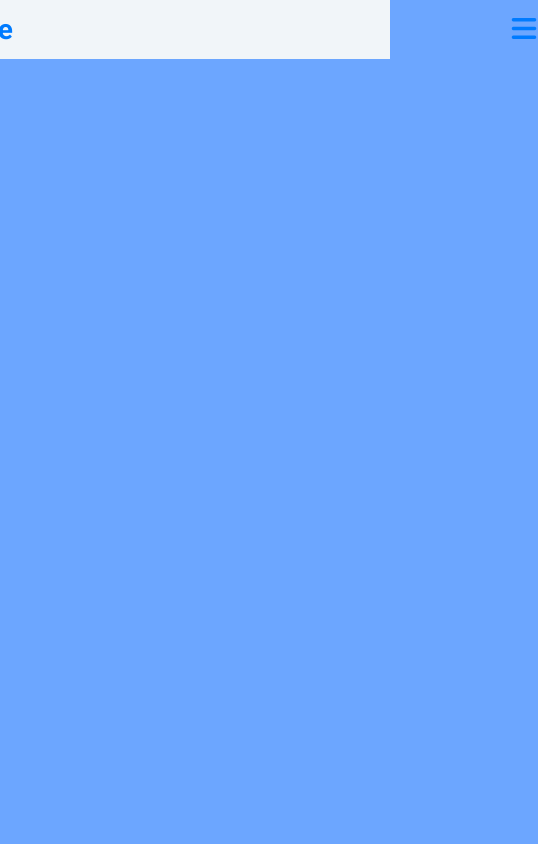
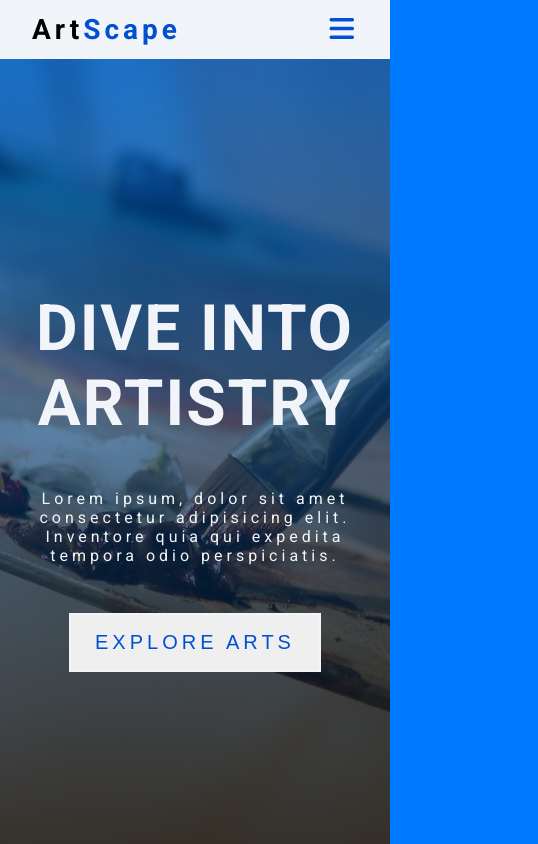
Before and after one commit to Agnijus/Art-Scape, a plain HTML site: page index.html in a window 390 px wide. Shown: the top 844 px of the page, 538 px wide, since content can reach past the window. Drawn offline with Linux system fonts and the light colour scheme.

Commit message:
style: added container-center to nav & hero

```diff
--- a/index.html
+++ b/index.html
@@ -16,10 +16,24 @@
       crossorigin="anonymous"
     ></script>
     <link rel="stylesheet" href="style.css" />
+    <script>
+      function menuOpen() {
+        drop_down_menu = document.getElementById("drop-down-menu");
+
+        if (drop_down_menu.style.display === "block") {
+          drop_down_menu.style.display = "none";
+        } else {
+          drop_down_menu.style.display = "block";
+          drop_down_menu.style.transform = "translateY(0%)";
+        }
+      }
+    </script>
   </head>
   <body>
     <!-- nav -->
     <nav class="nav-container">
+      <div class="nav-container-center">
+
           <div class="nav-title">
             <span class="nav-title-one">Art</span
             ><span class="nav-title-two">Scape</span>
@@ -36,10 +50,11 @@
           <a href="" class="external-instagram"
             ><i class="fa-brands fa-instagram"></i
           ></a>
-      <a href="" class="nav-drop-down-menu-btn"
-        ><i class="fa-solid fa-bars"></i
-      ></a>
-      <div class="nav-drop-down-menu-container">
+          <button onclick="menuOpen()" class="nav-drop-down-menu-btn">
+            <i class="fa-solid fa-bars"></i>
+          </button>
+          </div>
+      <div id="drop-down-menu" class="nav-drop-down-menu-container">
           <ul>
             <li>
               <a href="" class="nav-internal-home">home</a>
@@ -56,12 +71,18 @@
             <li><a href="" class="nav-internal-gallery">gallery</a></li>
           </ul>
           </div>
+      </div>
     </nav>
     <!-- hero -->
     <section class="hero-container">
-      <h1 class="hero-title"></h1>
-      <p class="hero-p"></p>
-      <button class="hero-btn"></button>
+      <div class="hero-container-center">
+        <h1 class="hero-title">dive into artistry</h1>
+        <p class="hero-p">
+          Lorem ipsum, dolor sit amet consectetur adipisicing elit. Inventore
+          quia qui expedita tempora odio perspiciatis.
+        </p>
+        <button class="hero-btn">explore arts</button>
+      </div>
     </section>
     <!-- about us -->
     <section class="about-us-container">
--- a/style.css
+++ b/style.css
@@ -15,9 +15,9 @@ body {
 }
 
 :root {
-  --primary: #007bff;
+  --primary: #0050d2;
   --primary-dark: #0050d2;
-  --primary-light: #6ca6ff;
+  --primary-light: #007bff;
   --primary-light-transition: rgba(108, 166, 255, 0.6);
   --grey-light: #f1f5f9;
   --grey: #64748b;
@@ -73,6 +73,13 @@ Nav
   justify-content: center;
   align-items: center;
 }
+.nav-container-center {
+  display: flex;
+  align-items: center;
+  width: 100vw;
+  max-width: 1250px;
+  margin: 0 auto;
+}
 .nav-title {
   font-weight: 600;
   font-size: 1.75rem;
@@ -113,9 +120,11 @@ a[class*="external"]:hover {
   color: var(--primary-light);
 }
 .nav-drop-down-menu-btn {
+  background-color: var(--grey-light);
   font-size: 1.75rem;
-  visibility: hidden;
-  margin-right: 1rem;
+  margin-right: 2rem;
+  border: none;
+  display: none;
 }
 .nav-drop-down-menu-btn:hover {
   transform: scale(1.2);
@@ -125,7 +134,7 @@ a[class*="external"]:hover {
   margin-left: auto;
 }
 a[class*="instagram"] {
-  margin-right: 1rem;
+  margin-right: 2rem;
 }
 .nav-drop-down-menu-container {
   letter-spacing: 4px;
@@ -135,13 +144,15 @@ a[class*="instagram"] {
   width: 100vw;
   top: 7vh;
   left: 0;
-  z-index: 2;
+  z-index: 1;
   background-color: var(--grey-light);
   overflow-y: auto;
   flex-direction: column;
   justify-content: flex-end;
-  visibility: hidden;
+  display: none;
+  /* transition: var(--transition); */
 }
+
 .nav-drop-down-menu-container a {
   display: flex;
   margin-left: 2rem;
@@ -152,25 +163,28 @@ a[class*="instagram"] {
 li {
   display: flex;
   height: 6vh;
-  /* margin-left: 1.5rem; */
 }
 li:hover {
   background-color: var(--primary-light-transition);
 }
-
+button {
+  text-transform: uppercase;
+  letter-spacing: 4px;
+}
 @media screen and (max-width: 900px) {
   .nav-container
     a:not(.nav-drop-down-menu-btn, .nav-drop-down-menu-container a) {
-    visibility: hidden;
+    display: none;
   }
-
   .nav-drop-down-menu-btn {
-    visibility: visible;
+    display: block;
   }
 }
+
 @media screen and (min-width: 900px) {
   .nav-drop-down-menu-container {
     visibility: hidden;
+    display: none;
   }
 }
 /*
@@ -179,10 +193,41 @@ Hero
 ===============
 */
 .hero-container {
+  display: flex;
   height: 100vh;
+  background: linear-gradient(rgba(0, 123, 255, 0.5), rgba(0, 0, 0, 0.8)),
+    url("./images/hero-img\ \(2\).jpg") center/cover no-repeat fixed;
+  justify-content: center;
+  align-items: center;
+  flex-direction: column;
+  text-align: center;
 }
+.hero-container-center {
+  width: var(--fluid-width);
+}
+.hero-title {
+  margin-bottom: 3rem;
+  color: var(--grey-light);
+}
+.hero-p {
+  flex: 0;
+  margin-bottom: 3rem;
+  color: var(--grey-light);
+  letter-spacing: 4px;
+  flex-shrink: 0;
+}
+
 .hero-btn {
-  visibility: hidden;
+  flex: 0;
+  padding: 1rem 1.5rem;
+  font-size: 1.25rem;
+  color: var(--primary);
+  border: 2px solid var(--grey-light);
+}
+.hero-btn:hover {
+  background: transparent;
+  color: var(--grey-light);
+  transition: var(--transition);
 }
 /*
 ===============
@@ -230,6 +275,5 @@ Footer
 ===============
 */
 .footer-container {
-  height: 20vh;
-  background-color: var(--grey-light);
+  visibility: hidden;
 }
```
Also changed, not shown: images/hero-img (2).jpg (added). Lines whose indentation alone changed are shown as unchanged.
